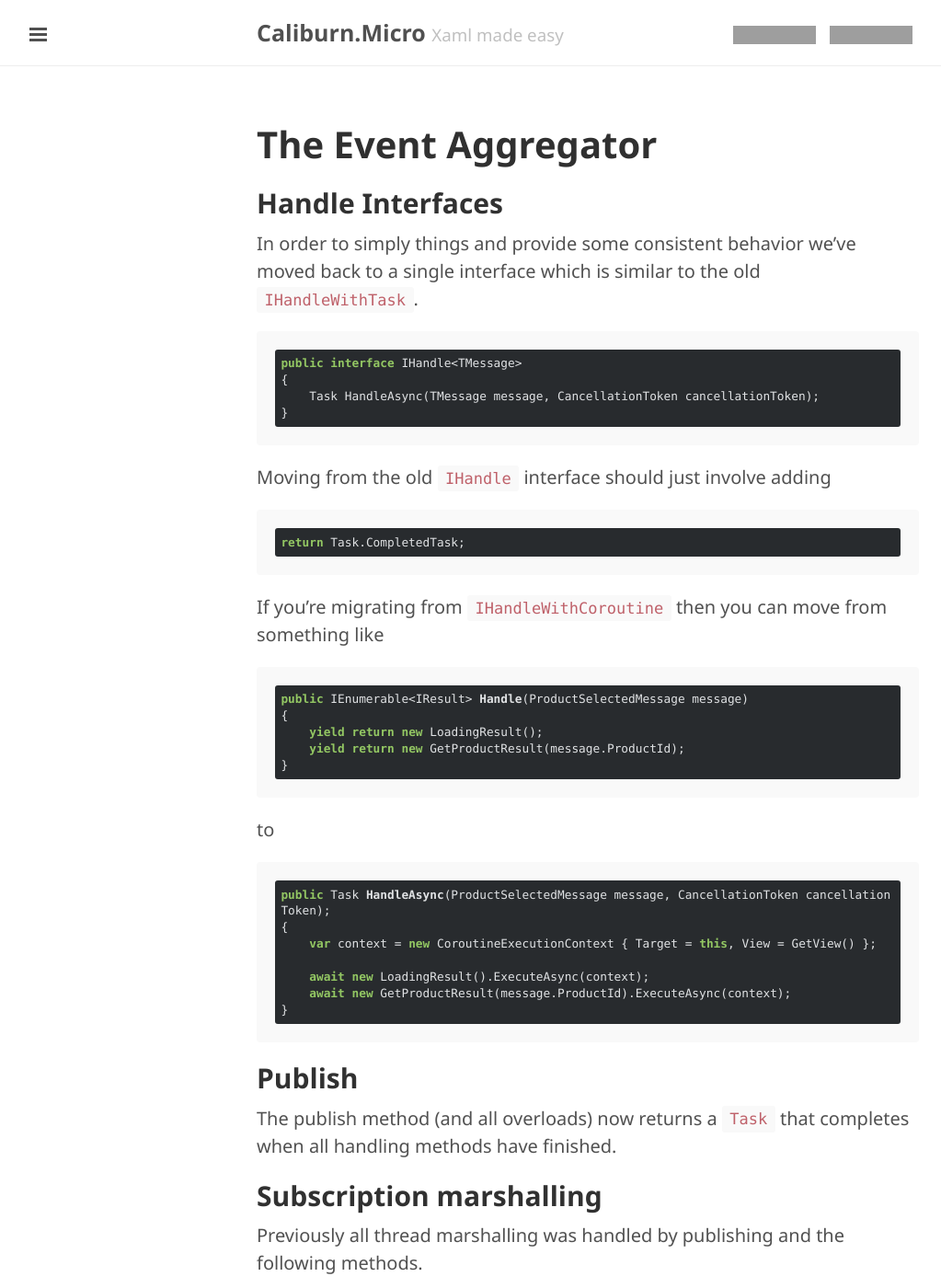
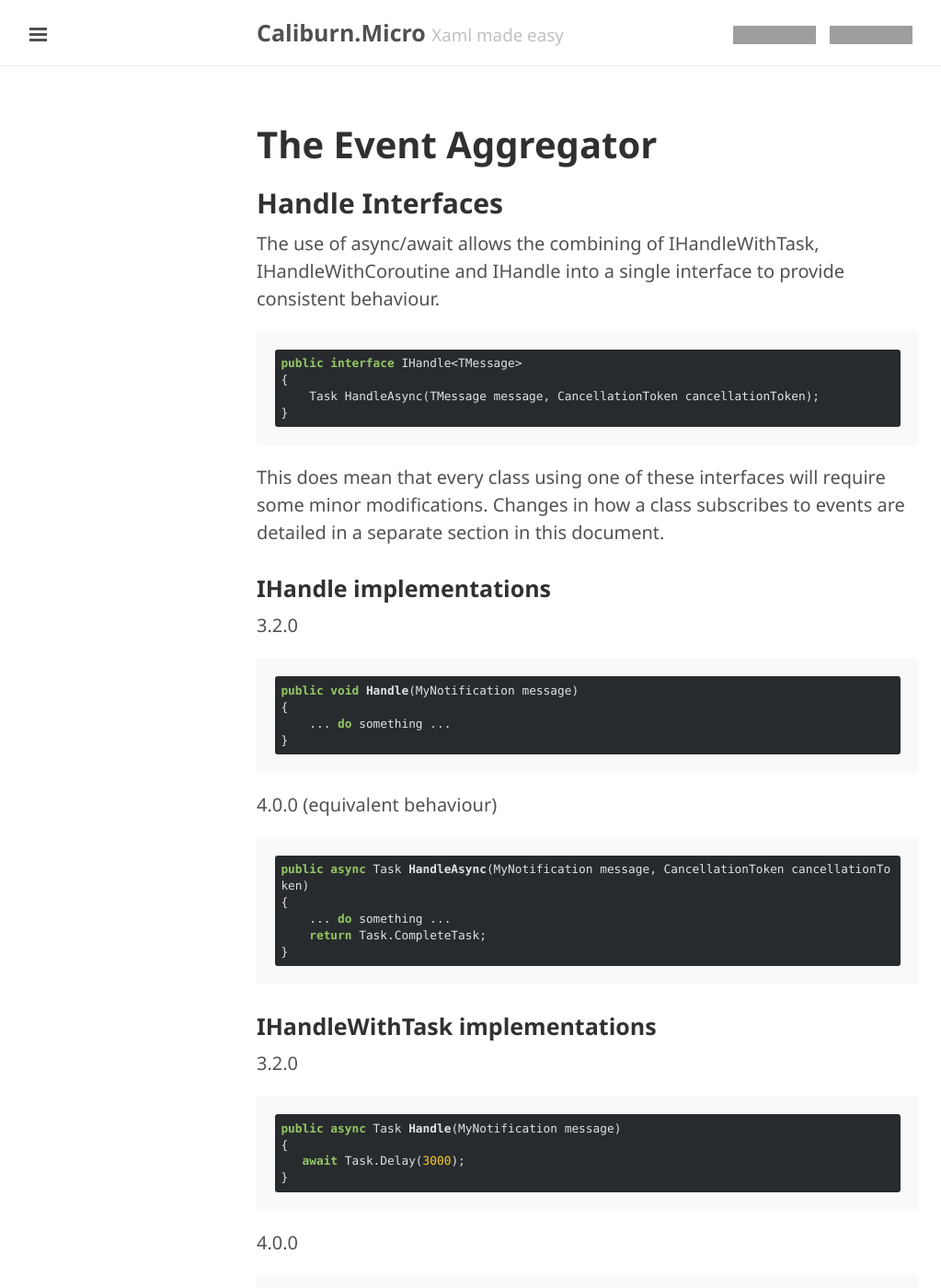
Before and after one commit to Caliburn-Micro/caliburn-micro.github.io, a Jekyll site: the page built from documentation/4.0.0/event-aggregator.md, in a window 1280 px wide and 1400 px high. Shown: the whole window at 92% size, without its empty margins (1-1024 px from the left). Built offline with Jekyll 4.4.1, drawn with Linux system fonts in a browser that asks for light colours; some of the changed text lies outside the part shown; grey boxes are pictures that could not be loaded.

Commit message:
Expand examples of IHandlexxx interface changes

````diff
--- a/documentation/4.0.0/event-aggregator.md
+++ b/documentation/4.0.0/event-aggregator.md
@@ -4,7 +4,7 @@
 ---
 
 ## Handle Interfaces
-In order to simply things and provide some consistent behavior we've moved back to a single interface which is similar to the old `IHandleWithTask`.
+The use of async/await allows the combining of IHandleWithTask, IHandleWithCoroutine and IHandle into a single interface to provide consistent behaviour.
 
 ``` csharp
 public interface IHandle<TMessage>
@@ -13,14 +13,48 @@
 }
 ```
 
-Moving from the old `IHandle` interface should just involve adding
+This does mean that every class using one of these interfaces will require some minor modifications.
+Changes in how a class subscribes to events are detailed in a separate section in this document.
 
+### IHandle implementations
+
+3.2.0
 ``` csharp
-return Task.CompletedTask;
+public void Handle(MyNotification message)
+{
+    ... do something ...
+}
 ```
 
-If you're migrating from `IHandleWithCoroutine` then you can move from something like
+4.0.0 (equivalent behaviour)
+``` csharp
+public async Task HandleAsync(MyNotification message, CancellationToken cancellationToken)
+{
+    ... do something ...
+    return Task.CompleteTask;
+}
+```
+### IHandleWithTask implementations
 
+3.2.0
+``` csharp
+public async Task Handle(MyNotification message)
+{
+   await Task.Delay(3000);
+}
+```
+
+4.0.0
+``` csharp
+public Task HandleAsync(MyNotification message, CancellationToken cancellationToken)
+{
+    await Task.Delay(3000, cancellationToken);
+}
+```
+
+### IHandleWithCoroutine implementations
+
+3.2.0
 ``` csharp
 public IEnumerable<IResult> Handle(ProductSelectedMessage message)
 {
@@ -29,8 +63,7 @@
 }
 ```
 
-to
-
+4.0.0
 ``` csharp
 public Task HandleAsync(ProductSelectedMessage message, CancellationToken cancellationToken);
 {
````
